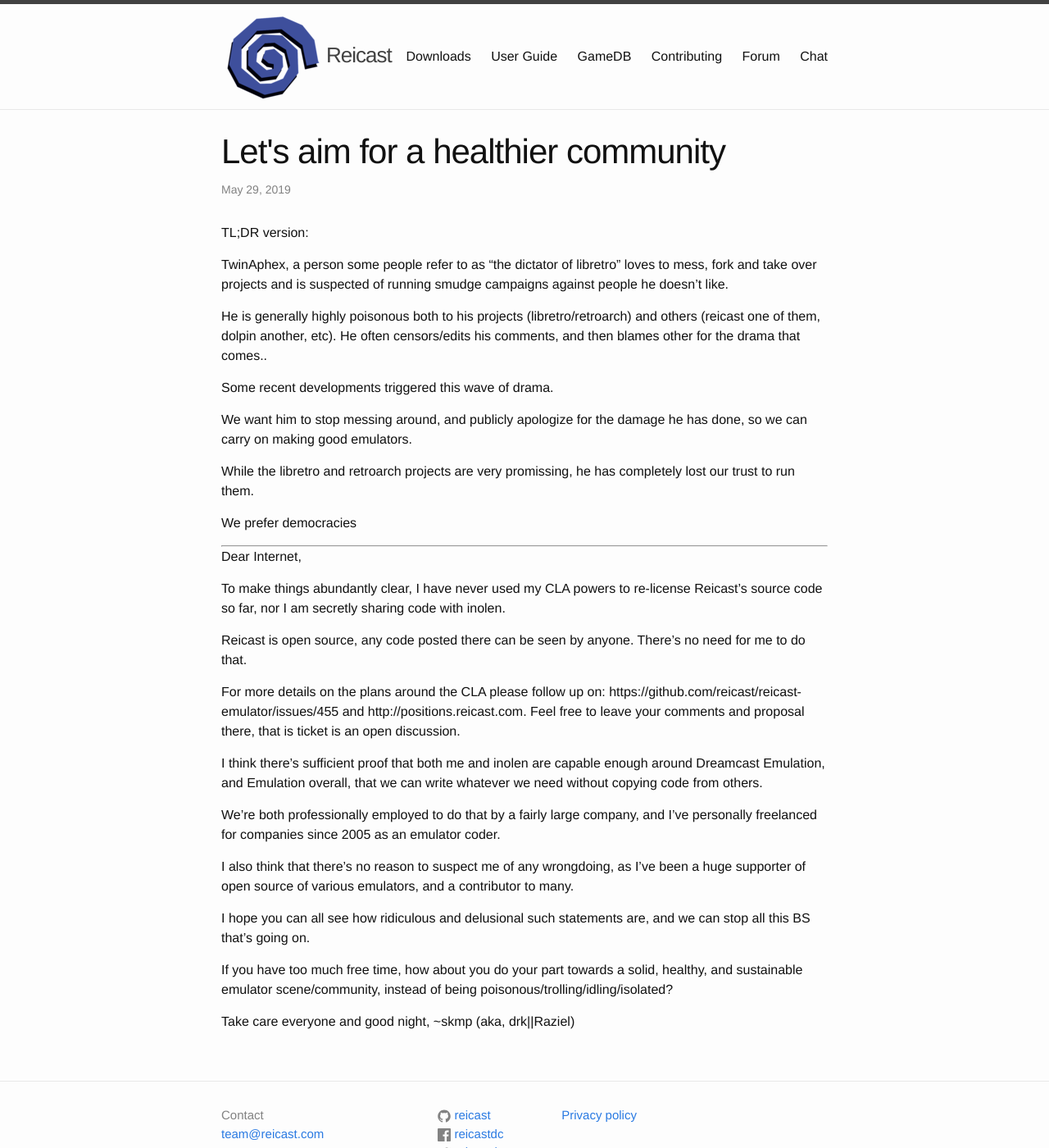
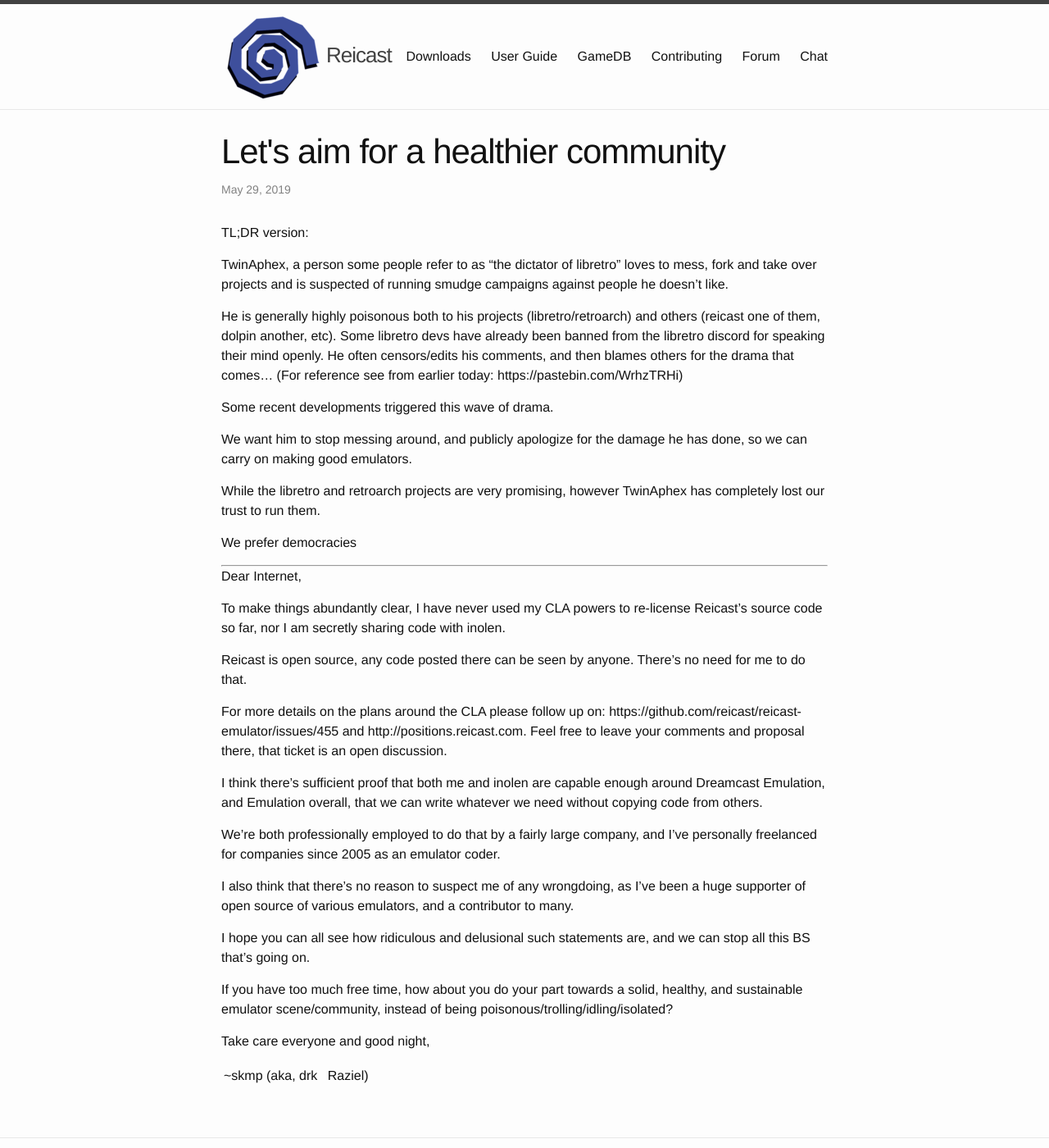
Before and after one commit to skmp/reicast.com, a Jekyll site: the page built from _posts/2019-05-30-lets-create-a-healthy-community.md, in a window 1280 px wide and 1400 px high. Shown: the whole window at 82% size. Built offline with Jekyll 4.4.1, drawn with Linux system fonts in a browser that asks for light colours; a script that is not in the unit is left out; comment, search, counter and statistics services are not loaded.

Commit message:
Update 2019-05-30-lets-create-a-healthy-community.md
Add reference link, reword based on community feedback.

```diff
--- a/_posts/2019-05-30-lets-create-a-healthy-community.md
+++ b/_posts/2019-05-30-lets-create-a-healthy-community.md
@@ -8,13 +8,14 @@
 
 TwinAphex, a person some people refer to as "the dictator of libretro" loves to mess, fork and take over projects and is suspected of running smudge campaigns against people he doesn't like.
 
-He is generally highly poisonous both to his projects (libretro/retroarch) and others (reicast one of them, dolpin another, etc). He often censors/edits his comments, and then blames other for the drama that comes..
+He is generally highly poisonous both to his projects (libretro/retroarch) and others (reicast one of them, dolpin another, etc). Some libretro devs have already been banned from the libretro discord for speaking their mind openly. He often censors/edits his comments, and then blames others for the drama that comes...
+(For reference see from earlier today: https://pastebin.com/WrhzTRHi)
 
 Some recent developments triggered this wave of drama.
 
 We want him to stop messing around, and publicly apologize for the damage he has done, so we can carry on making good emulators.
 
-While the libretro and retroarch projects are very promissing, he has completely lost our trust to run them.
+While the libretro and retroarch projects are very promising, however TwinAphex has completely lost our trust to run them.
 
 We prefer democracies
 
@@ -26,7 +27,7 @@
 
 Reicast is open source, any code posted there can be seen by anyone. There's no need for me to do that.
 
-For more details on the plans around the CLA please follow up on: https://github.com/reicast/reicast-emulator/issues/455 and http://positions.reicast.com. Feel free to leave your comments and proposal there, that is ticket is an open discussion.
+For more details on the plans around the CLA please follow up on: https://github.com/reicast/reicast-emulator/issues/455 and http://positions.reicast.com. Feel free to leave your comments and proposal there, that ticket is an open discussion.
 
 I think there's sufficient proof that both me and inolen are capable enough around Dreamcast Emulation, and Emulation overall, that we can write whatever we need without copying code from others.
 
@@ -39,4 +40,5 @@
 If you have too much free time, how about you do your part towards a solid, healthy, and sustainable emulator scene/community, instead of being poisonous/trolling/idling/isolated?
 
 Take care everyone and good night,
+
 ~skmp (aka, drk||Raziel)
```
